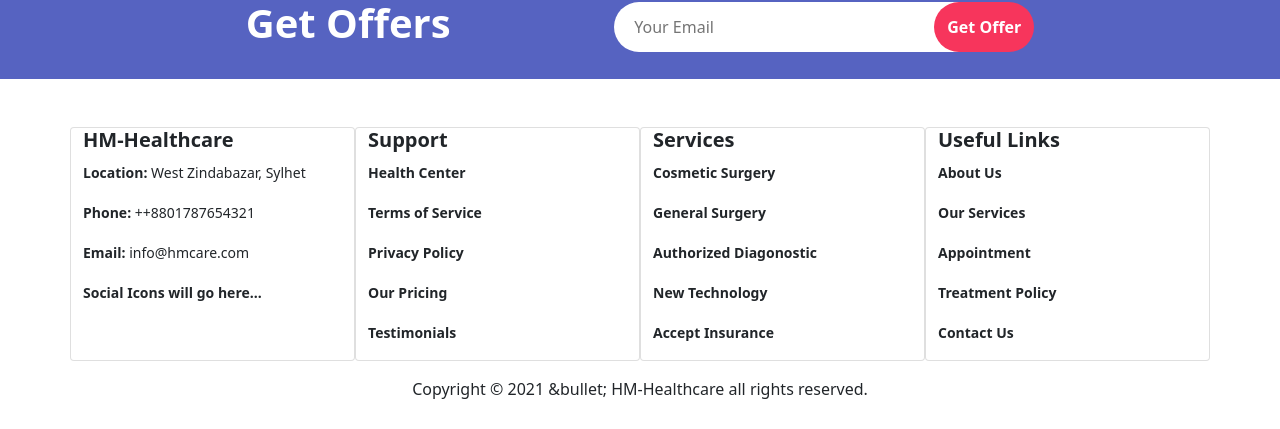
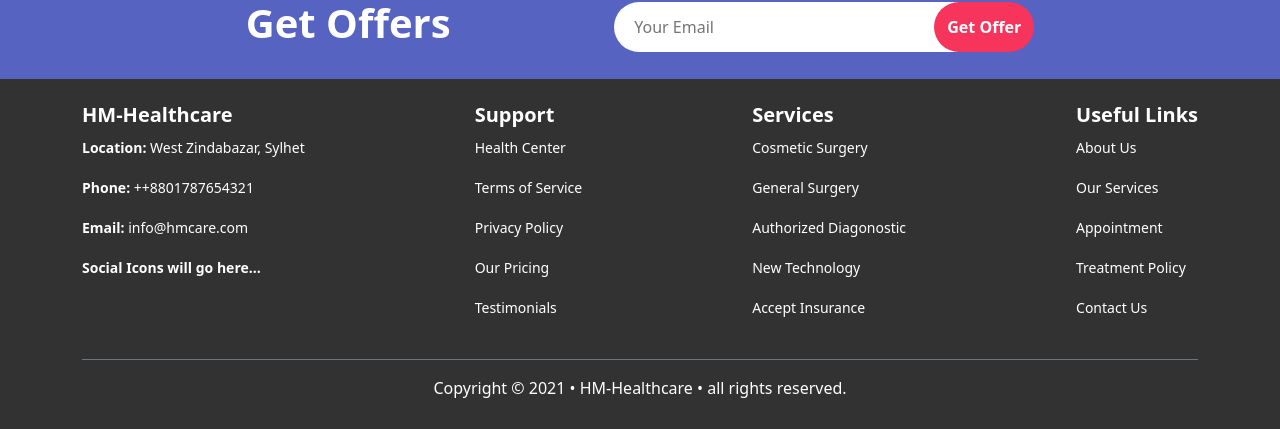
Before and after one commit to hamunna/hm-healthcare, a React (Create React App) app: page / in a window 1280 px wide. Shown: the part 3391-3820 px from the top of the page. Built offline with nearby package versions, Linux system fonts and the light colour scheme.

Commit message:
React Hook Form and React FontAwesome installed

```diff
--- a/package.json
+++ b/package.json
@@ -3,6 +3,9 @@
   "version": "0.1.0",
   "private": true,
   "dependencies": {
+    "@fortawesome/fontawesome-svg-core": "^1.2.36",
+    "@fortawesome/free-solid-svg-icons": "^5.15.4",
+    "@fortawesome/react-fontawesome": "^0.1.15",
     "@testing-library/jest-dom": "^5.14.1",
     "@testing-library/react": "^11.2.7",
     "@testing-library/user-event": "^12.8.3",
@@ -10,6 +13,7 @@
     "react": "^17.0.2",
     "react-bootstrap": "^2.0.0-rc.1",
     "react-dom": "^17.0.2",
+    "react-hook-form": "^7.17.4",
     "react-scripts": "4.0.3",
     "web-vitals": "^1.1.2"
   },
--- a/src/App.js
+++ b/src/App.js
@@ -3,6 +3,14 @@ import Header from './Pages/Header/Header';
 import 'bootstrap/dist/css/bootstrap.min.css';
 import Home from './Pages/HomePage/Home/Home';
 import Footer from './Pages/Footer/Footer';
+
+// ========
+import { FontAwesomeIcon } from '@fortawesome/react-fontawesome'
+import { faCoffee } from '@fortawesome/free-solid-svg-icons'
+
+const element = <FontAwesomeIcon icon={faCoffee} />
+// ========
+
 
 function App() {
   return (
--- a/src/Pages/Footer/Footer.css
+++ b/src/Pages/Footer/Footer.css
@@ -0,0 +1,4 @@
+footer {
+	background-color: #323232;
+	color: #fff;
+}
--- a/src/Pages/Footer/Footer.js
+++ b/src/Pages/Footer/Footer.js
@@ -1,14 +1,15 @@
 import React from 'react';
-import { Card, Container, Row } from 'react-bootstrap';
+import { Container } from 'react-bootstrap';
+import './Footer.css';
 
 const Footer = () => {
 	return (
 		<footer>
 			<Container>
-				<Row xs={2} md={4} className="g-4">
+				<div className="d-flex justify-content-between py-4">
 
 					{/* Address and Social Icons */}
-					<Card>
+					<div>
 
 						<h5 className="fw-bolder">HM-Healthcare</h5>
 						<p><small><strong>Location: </strong>West Zindabazar, Sylhet</small></p>
@@ -17,48 +18,51 @@ const Footer = () => {
 
 						<p><small><strong>Social Icons will go here...</strong></small></p>
 
-					</Card>
+					</div>
 
 					{/* Health Support */}
-					<Card>
+					<div>
 
 						<h5 className="fw-bolder">Support</h5>
-						<p><small><strong><a href="#" className="text-decoration-none text-dark">Health Center</a></strong></small></p>
-						<p><small><strong><a href="#" className="text-decoration-none text-dark">Terms of Service</a></strong></small></p>
-						<p><small><strong><a href="#" className="text-decoration-none text-dark">Privacy Policy</a></strong></small></p>
-						<p><small><strong><a href="#" className="text-decoration-none text-dark">Our Pricing</a></strong></small></p>
-						<p><small><strong><a href="#" className="text-decoration-none text-dark">Testimonials</a></strong></small></p>
+						<p><small><a href="#" className="text-decoration-none text-white">Health Center</a></small></p>
+						<p><small><a href="#" className="text-decoration-none text-white">Terms of Service</a></small></p>
+						<p><small><a href="#" className="text-decoration-none text-white">Privacy Policy</a></small></p>
+						<p><small><a href="#" className="text-decoration-none text-white">Our Pricing</a></small></p>
+						<p><small><a href="#" className="text-decoration-none text-white">Testimonials</a></small></p>
 
-					</Card>
+					</div>
 
 					{/* Services */}
-					<Card>
+					<div>
 
 						<h5 className="fw-bolder">Services</h5>
-						<p><small><strong><a href="#" className="text-decoration-none text-dark">Cosmetic Surgery</a></strong></small></p>
-						<p><small><strong><a href="#" className="text-decoration-none text-dark">General Surgery</a></strong></small></p>
-						<p><small><strong><a href="#" className="text-decoration-none text-dark">Authorized Diagonostic</a></strong></small></p>
-						<p><small><strong><a href="#" className="text-decoration-none text-dark">New Technology</a></strong></small></p>
-						<p><small><strong><a href="#" className="text-decoration-none text-dark">Accept Insurance</a></strong></small></p>
+						<p><small><a href="#" className="text-decoration-none text-white">Cosmetic Surgery</a></small></p>
+						<p><small><a href="#" className="text-decoration-none text-white">General Surgery</a></small></p>
+						<p><small><a href="#" className="text-decoration-none text-white">Authorized Diagonostic</a></small></p>
+						<p><small><a href="#" className="text-decoration-none text-white">New Technology</a></small></p>
+						<p><small><a href="#" className="text-decoration-none text-white">Accept Insurance</a></small></p>
 
-					</Card>
+					</div>
 
 					{/* Useful Links */}
-					<Card>
+					<div>
 
 						<h5 className="fw-bolder">Useful Links</h5>
-						<p><small><strong><a href="#" className="text-decoration-none text-dark">About Us</a></strong></small></p>
-						<p><small><strong><a href="#" className="text-decoration-none text-dark">Our Services</a></strong></small></p>
-						<p><small><strong><a href="#" className="text-decoration-none text-dark">Appointment</a></strong></small></p>
-						<p><small><strong><a href="#" className="text-decoration-none text-dark">Treatment Policy</a></strong></small></p>
-						<p><small><strong><a href="#" className="text-decoration-none text-dark">Contact Us</a></strong></small></p>
+						<p><small><a href="#" className="text-decoration-none text-white">About Us</a></small></p>
+						<p><small><a href="#" className="text-decoration-none text-white">Our Services</a></small></p>
+						<p><small><a href="#" className="text-decoration-none text-white">Appointment</a></small></p>
+						<p><small><a href="#" className="text-decoration-none text-white">Treatment Policy</a></small></p>
+						<p><small><a href="#" className="text-decoration-none text-white">Contact Us</a></small></p>
 
-					</Card>
+					</div>
 
-				</Row>
+				</div>
 
-				<div className="my-3 border-top-1 text-center">
-					<p>Copyright &copy; 2021 &bullet; HM-Healthcare all rights reserved.</p>
+			</Container>
+
+			<Container>
+				<div className="py-3 border-top-1 text-center border-top border-secondary">
+					<p>Copyright &copy; 2021 &bull; HM-Healthcare &bull; all rights reserved.</p>
 				</div>
 			</Container>
 		</footer>
--- a/src/Pages/HomePage/Doctors/Doctors.js
+++ b/src/Pages/HomePage/Doctors/Doctors.js
@@ -15,7 +15,7 @@ const Doctors = () => {
 		<div className="my-5">
 			<Container>
 				<div className="text-center my-5">
-					<h2 className="theme-primary-text text-uppercase fw-bold">Our Best Doctor</h2>
+					<h2 className="theme-primary-text text-uppercase fw-bold">Our Best Doctors</h2>
 					<p className="text-secondary">Medical professionals, organizations, and ancillary health care
 						<br /> workers who provide medical care</p>
 				</div>
--- a/src/Pages/HomePage/GetOffers/GetOffers.js
+++ b/src/Pages/HomePage/GetOffers/GetOffers.js
@@ -4,7 +4,7 @@ import './GetOffers.css';
 
 const GetOffers = () => {
 	return (
-		<div className="theme-primary-bg my-5 py-4">
+		<div className="theme-primary-bg py-4">
 			<Container>
 				<div className="d-flex align-items-center justify-content-evenly">
 					<div>
```
Also changed, not shown: src/Pages/Login/Login.js (added, +11 -0 lines), src/Pages/Signup/Signup.js (added, +11 -0 lines), src/Pages/Signup/Signup.css (added), 1 other file (tests, documents, lock files or other folders).
